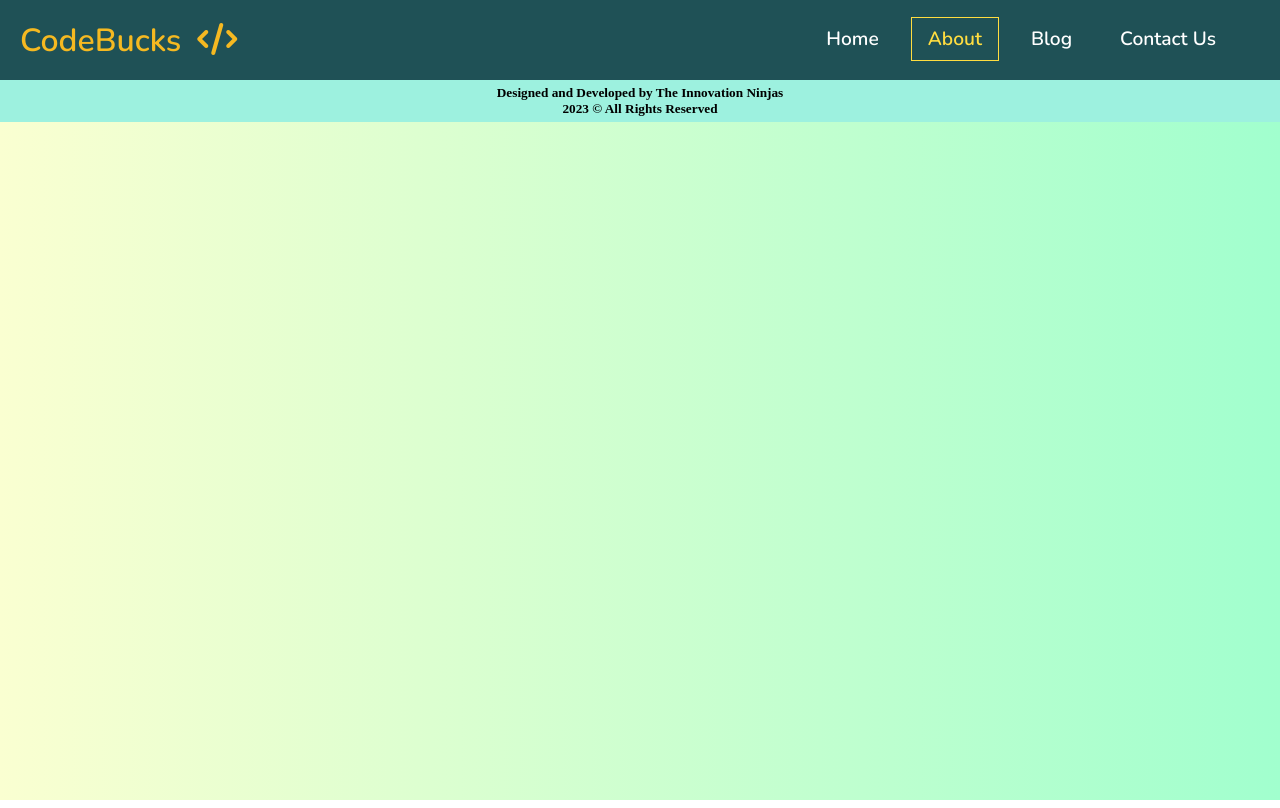
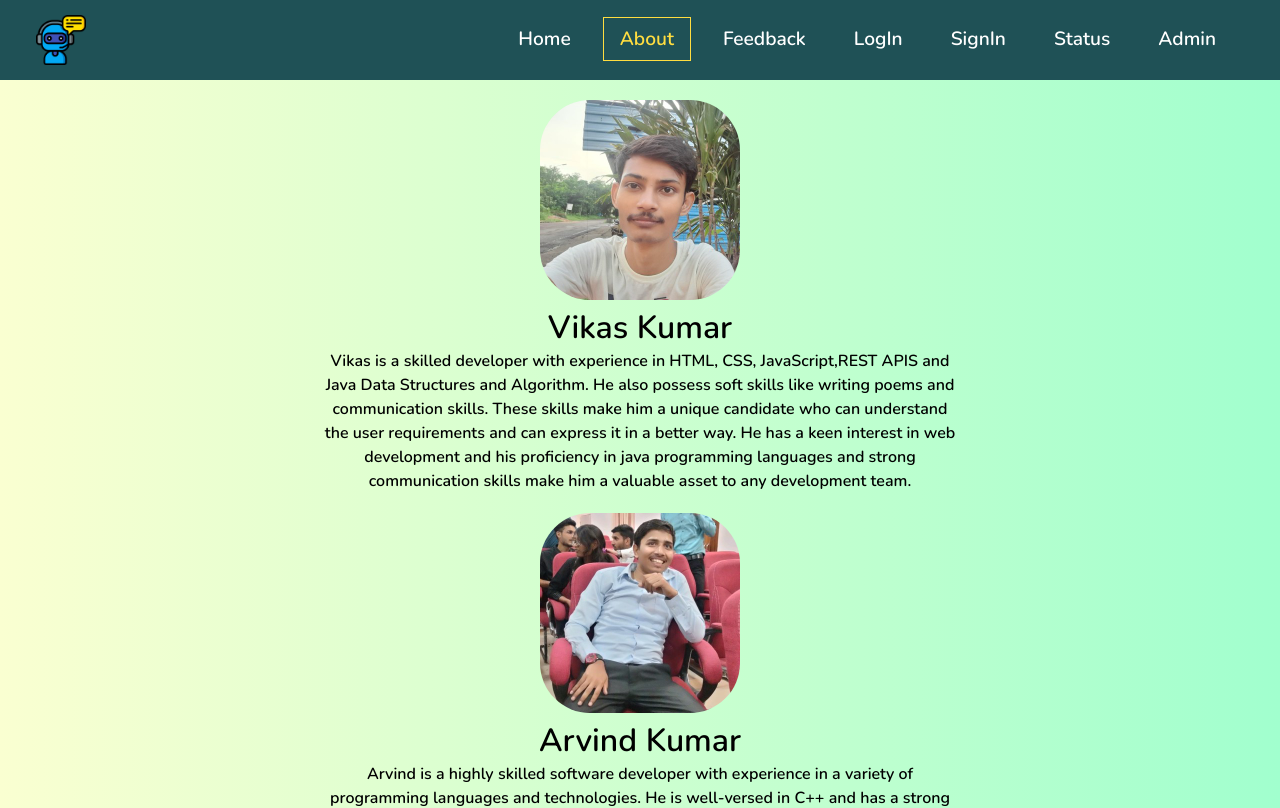
Before and after one commit to siri0806/Chatbot, a React (Create React App) app: page /about in a window 1280 px wide. Shown: the top 808 px of the page. Built offline with nearby package versions, Linux system fonts and the light colour scheme; a web font is replaced by a local one.

Commit message:
about page added

```diff
--- a/src/App.js
+++ b/src/App.js
@@ -2,6 +2,7 @@ import React from "react";
 import { BrowserRouter, Route, Routes } from "react-router-dom";
 import HomePage from "./components/HomePage";
 import NavBarGit from "./components/NavBarGit";
+import About from "./components/About";
 import Footer from "./components/Footer";
 
 const App = () => {
@@ -10,6 +11,7 @@ const App = () => {
       <NavBarGit />
       <Routes>
         <Route path="/" element={<HomePage />} />
+        <Route path="/about" element={<About />} />
       </Routes>
       <Footer />
     </BrowserRouter>
--- a/src/components/About.jsx
+++ b/src/components/About.jsx
@@ -0,0 +1,27 @@
+import React from "react";
+import memberData from "./content/memberData";
+import AboutCard from "./AboutCard";
+
+const About = () => {
+  return (
+    <div>
+      <AboutCard
+        images={"./images/vikas.jpeg"}
+        name={memberData["vikas"].name}
+        content={memberData["vikas"].works}
+      />
+      <AboutCard
+        images={"./images/arvind.jpeg"}
+        name={memberData["arvind"].name}
+        content={memberData["arvind"].works}
+      />
+      <AboutCard
+        images={"./images/varun.jpeg"}
+        name={memberData["varun"].name}
+        content={memberData["varun"].works}
+      />
+    </div>
+  );
+};
+
+export default About;
--- a/src/components/AboutCard.jsx
+++ b/src/components/AboutCard.jsx
@@ -0,0 +1,20 @@
+import React, { useEffect } from "react";
+import AOS from "aos";
+import "aos/dist/aos.css";
+import "./css/card.css";
+
+const AboutCard = ({ content, images, name }) => {
+  useEffect(() => {
+    AOS.init({ duration: 1000 });
+  }, []);
+
+  return (
+    <div className="contentbox">
+      <img className="image" src={images} alt="Member" />
+      <h1>{name}</h1>
+      <p className="description">{content}</p>
+    </div>
+  );
+};
+
+export default AboutCard;
--- a/src/components/NavBarGit.jsx
+++ b/src/components/NavBarGit.jsx
@@ -11,8 +11,11 @@ function NavBarGit() {
       <nav className="navbar">
         <div className="nav-container">
           <NavLink exact to="/" className="nav-logo">
-            CodeBucks
-            <i className="fas fa-code"></i>
+            <img
+              className="chatbot"
+              src="./images/chatbot.png"
+              alt="chatbot icon"
+            />
           </NavLink>
 
           <ul className={click ? "nav-menu active" : "nav-menu"}>
@@ -39,25 +42,56 @@ function NavBarGit() {
               </NavLink>
             </li>
             <li className="nav-item">
+              <a
+                href="mailto:hostelchatbot544@gmail.com"
+                className="nav-links"
+                onClick={handleClick}
+              >
+                Feedback
+              </a>
+            </li>
+            <li className="nav-item">
               <NavLink
                 exact
-                to="/blog"
+                to="/login"
                 activeClassName="active"
                 className="nav-links"
                 onClick={handleClick}
               >
-                Blog
+                LogIn
               </NavLink>
             </li>
             <li className="nav-item">
               <NavLink
                 exact
-                to="/contact"
+                to="/signin"
                 activeClassName="active"
                 className="nav-links"
                 onClick={handleClick}
               >
-                Contact Us
+                SignIn
+              </NavLink>
+            </li>
+            <li className="nav-item">
+              <NavLink
+                exact
+                to="/status"
+                activeClassName="active"
+                className="nav-links"
+                onClick={handleClick}
+              >
+                Status
+              </NavLink>
+            </li>
+            <li className="nav-item">
+              <NavLink
+                exact
+                to="/admin"
+                activeClassName="active"
+                className="nav-links"
+                onClick={handleClick}
+              >
+                Admin
               </NavLink>
             </li>
           </ul>
--- /dev/null
+++ b/src/components/content/memberData.js
@@ -0,0 +1,18 @@
+const memberData = {
+  vikas: {
+    name: "Vikas Kumar",
+    works:
+      "Vikas is a skilled developer with experience in HTML, CSS, JavaScript,REST APIS and Java Data Structures and Algorithm. He also possess soft skills like writing poems and communication skills. These skills make him a unique candidate who can understand the user requirements and can express it in a better way. He has a keen interest in web development and his proficiency in java programming languages and strong communication skills make him a valuable asset to any development team.",
+  },
+  arvind: {
+    name: "Arvind Kumar",
+    works:
+      "Arvind is a highly skilled software developer with experience in a variety of programming languages and technologies. He is well-versed in C++ and has a strong understanding of data structures and algorithms. Additionally, he has experience with HTML, CSS, and backend development. He is currently working as an intern in a Visa company which shows his exposure and interest in the field. Arvind is a versatile developer who can tackle both front-end and back-end tasks, making him a valuable asset to any development team.",
+  },
+  varun: {
+    name: "Varun Reddy",
+    works:
+      "Varun Reddy is a skilled software developer with expertise in a variety of programming languages and technologies. He is proficient in C++, Dart, and Flutter, and has a strong understanding of object-oriented programming principles. Additionally, he has experience with data structures and algorithms, as well as with Firebase, MySQL, and RESTful APIs. Overall, Varun is a valuable asset to any development team due to his diverse set of skills and experience.",
+  },
+};
+export default memberData;
--- a/src/components/css/card.css
+++ b/src/components/css/card.css
@@ -15,3 +15,23 @@
   width: 200px;
   float: right;
 }
+
+.image {
+  border-radius: 50px;
+  width: 200px;
+  height: 200px;
+  height: 200px;
+}
+.contentbox {
+  width: 50%;
+  margin: 20px auto 20px auto;
+  text-align: center;
+}
+
+@media only screen and (max-width: 800px) {
+  .contentbox {
+    width: 100%;
+    margin: 20px auto 20px auto;
+    text-align: center;
+  }
+}
--- a/src/components/css/navbar.css
+++ b/src/components/css/navbar.css
@@ -116,3 +116,10 @@
     color: #ffdd40;
   }
 }
+
+.chatbot {
+  margin-left: 1rem;
+  float: left;
+  height: 50px;
+  width: 50px;
+}
```
